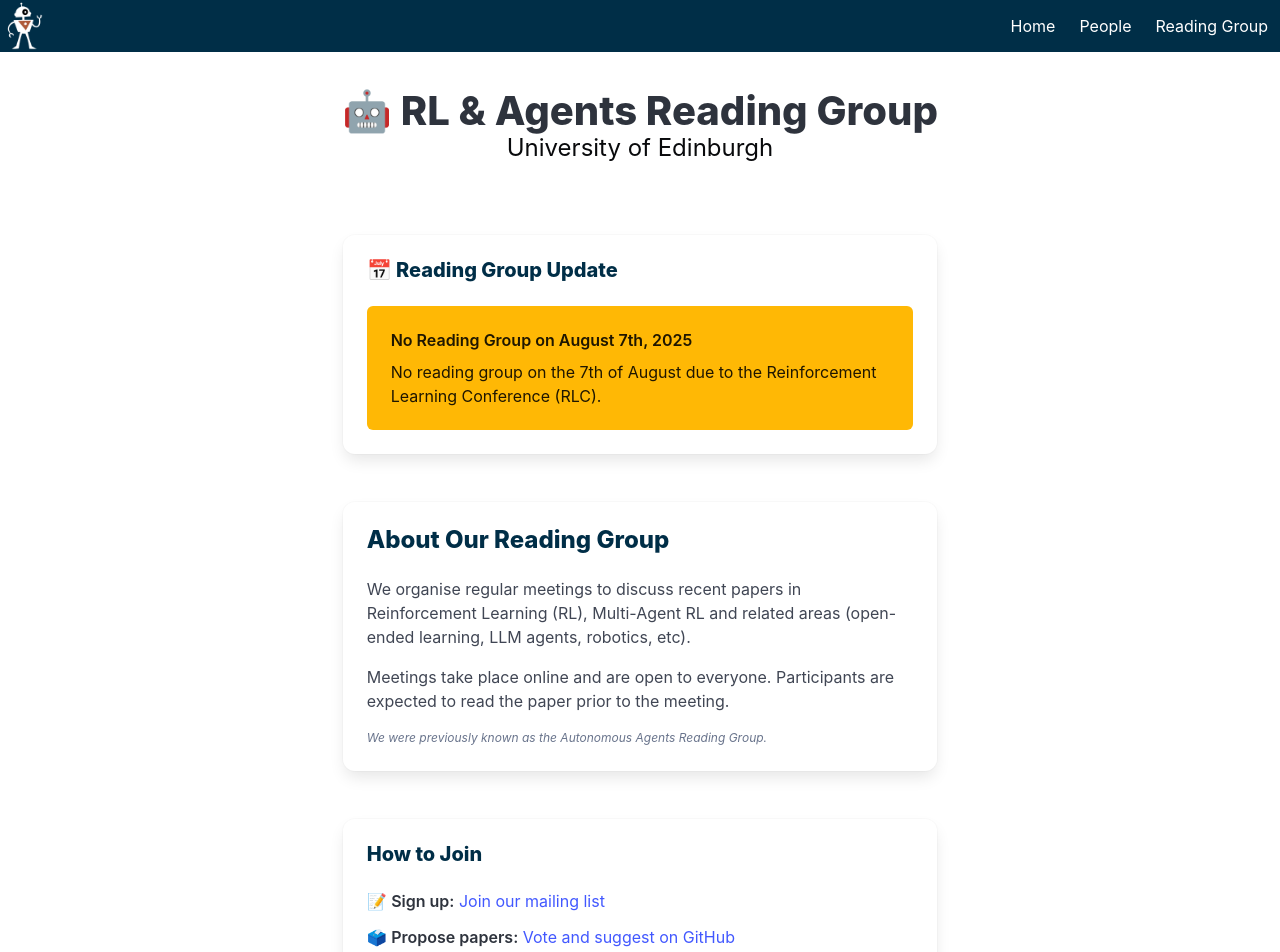
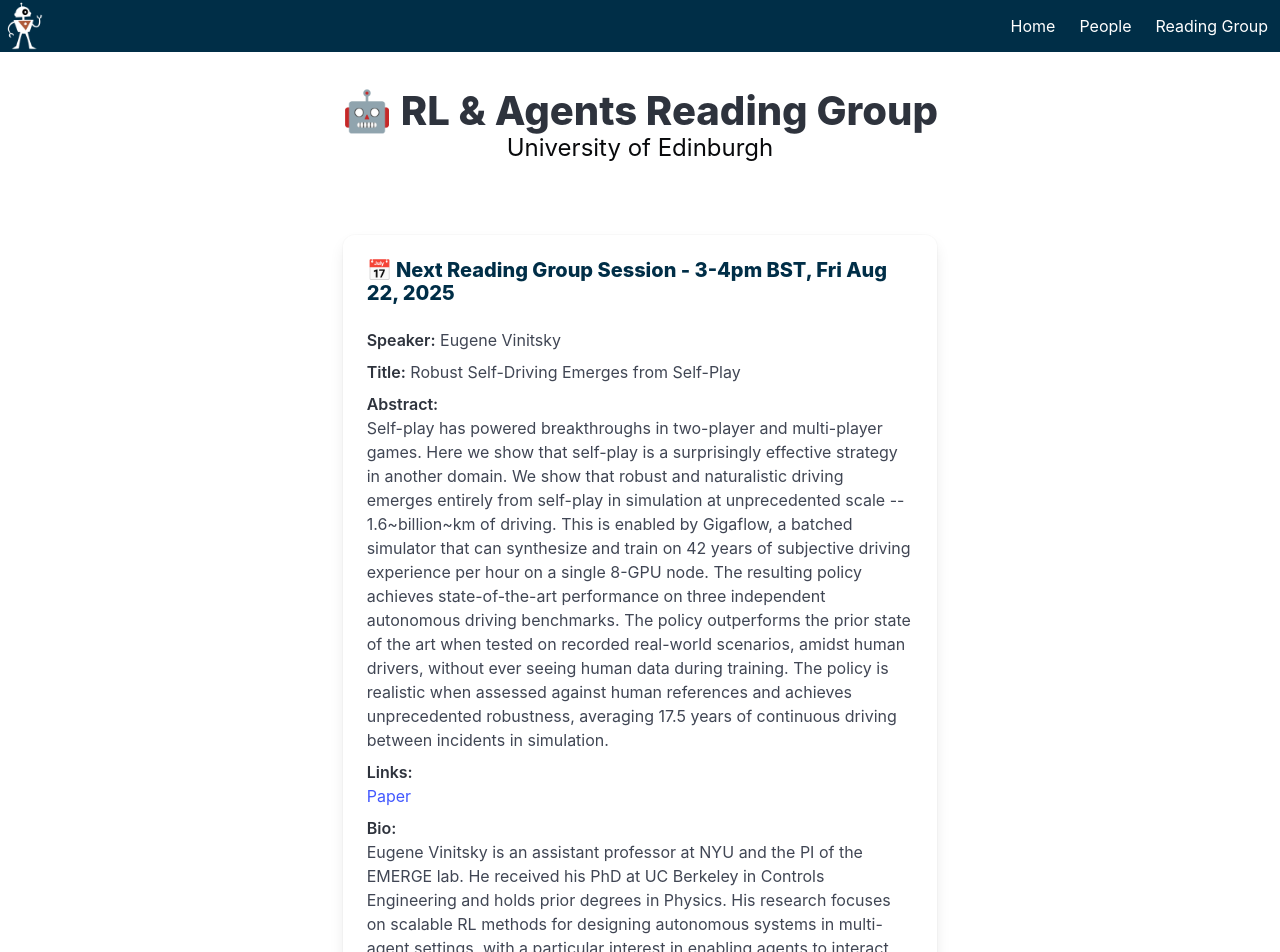
Before and after one commit to edinburgh-rl/edinburgh-rl.github.io, a Next.js app: page /reading-group in a window 1280 px wide. Shown: the top 952 px of the page. Built offline with nearby package versions, Linux system fonts and the light colour scheme.

Commit message:
feat: next rg session.

```diff
--- a/app/reading-group/page.tsx
+++ b/app/reading-group/page.tsx
@@ -25,16 +25,33 @@ export default function ReadingGroup() {
             <div className="column is-two-thirds">
               <div className="card mb-6">
                 <div className="card-content">
-                  <h3 className="title is-5 has-text-primary">📅 Reading Group Update</h3>
+                  <h3 className="title is-5 has-text-primary">📅 Next Reading Group Session - 3-4pm BST, Fri Aug 22, 2025</h3>
                   <div className="content">
-                    <div className="notification is-warning">
-                      <p className="mb-2">
-                        <strong>No Reading Group on August 7th, 2025</strong>
-                      </p>
-                      <p>
-                        No reading group on the 7th of August due to the Reinforcement Learning Conference (RLC).
-                      </p>
-                    </div>
+                    <p className="mb-2">
+                      <strong>Speaker:</strong> Eugene Vinitsky
+                    </p>
+                    <p className="mb-2">
+                      <strong>Title:</strong> Robust Self-Driving Emerges from Self-Play
+                    </p>
+                    <p className="mb-2">
+                      <strong>Abstract:</strong><br />
+                      Self-play has powered breakthroughs in two-player and multi-player games. Here we show that self-play is a surprisingly effective strategy in another domain. We show that robust and naturalistic driving emerges entirely from self-play in simulation at unprecedented scale -- 1.6~billion~km of driving. This is enabled by Gigaflow, a batched simulator that can synthesize and train on 42 years of subjective driving experience per hour on a single 8-GPU node. The resulting policy achieves state-of-the-art performance on three independent autonomous driving benchmarks. The policy outperforms the prior state of the art when tested on recorded real-world scenarios, amidst human drivers, without ever seeing human data during training. The policy is realistic when assessed against human references and achieves unprecedented robustness, averaging 17.5 years of continuous driving between incidents in simulation.
+                    </p>
+                    <p className="mb-2">
+                      <strong>Links:</strong><br />
+                      <a
+                        href="https://arxiv.org/abs/2502.03349"
+                        target="_blank"
+                        rel="noopener noreferrer"
+                        className="has-text-link"
+                      >
+                        Paper
+                      </a>
+                    </p>
+                    <p className="mb-2">
+                      <strong>Bio:</strong><br />
+                      Eugene Vinitsky is an assistant professor at NYU and the PI of the EMERGE lab. He received his PhD at UC Berkeley in Controls Engineering and holds prior degrees in Physics. His research focuses on scalable RL methods for designing autonomous systems in multi-agent settings, with a particular interest in enabling agents to interact and coordinate with humans. He has worked at Tesla, DeepMind, FAIR, and Apple Special Projects Group.
+                    </p>
                   </div>
                 </div>
               </div>
```
